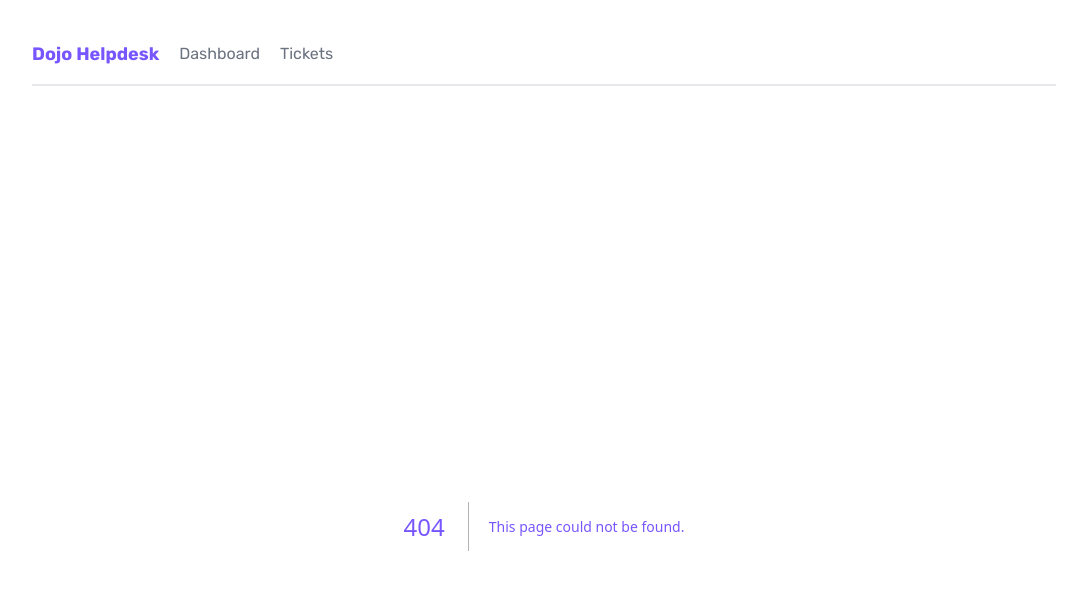
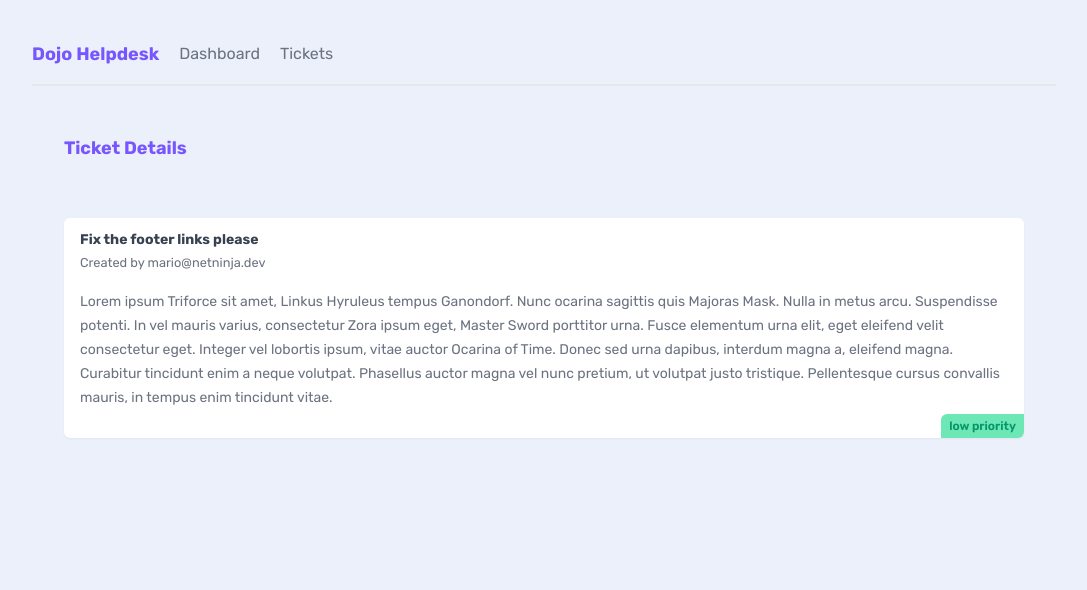
Before and after one commit to xiudou401/Helpdesk_New, a Next.js app: page /tickets/1 in a window 1280 px wide. Before the commit this address had no page. Shown: the top 590 px of the page, without its empty margins (96-1183 px from the left). Built offline with nearby package versions, Linux system fonts and the light colour scheme; data requests are answered from the project's data file.

Commit message:
getTicket

```diff
--- a/app/tickets/TicketList.jsx
+++ b/app/tickets/TicketList.jsx
@@ -1,3 +1,4 @@
+import Link from 'next/link';
 import React from 'react';
 
 const getTickets = async () => {
@@ -15,11 +16,13 @@ export default async function ticketList() {
     <>
       {tickets.map((ticket) => (
         <div key={ticket.id} className="card my-5">
-          <h3>{ticket.title}</h3>
-          <p>{ticket.body.slice(0, 200)}...</p>
-          <div className={`pill ${ticket.priority}`}>
-            {ticket.priority} priority
-          </div>
+          <Link href={`/tickets/${ticket.id}`}>
+            <h3>{ticket.title}</h3>
+            <p>{ticket.body.slice(0, 200)}...</p>
+            <div className={`pill ${ticket.priority}`}>
+              {ticket.priority} priority
+            </div>
+          </Link>
         </div>
       ))}
       {tickets.length === 0 && (
--- /dev/null
+++ b/app/tickets/[id]/page.jsx
@@ -0,0 +1,29 @@
+import React from 'react';
+
+const getTicket = async (id) => {
+  const res = await fetch(`http://localhost:4000/tickets/${id}`, {
+    next: {
+      revalidate: 60,
+    },
+  });
+  return res.json();
+};
+
+export default async function Ticket({ params }) {
+  const ticket = await getTicket(params.id);
+  return (
+    <main>
+      <nav>
+        <h2>Ticket Details</h2>
+      </nav>
+      <div className="card">
+        <h3>{ticket.title}</h3>
+        <small>Created by {ticket.user_email}</small>
+        <p>{ticket.body}</p>
+        <div className={`pill ${ticket.priority}`}>
+          {ticket.priority} priority
+        </div>
+      </div>
+    </main>
+  );
+}
```
